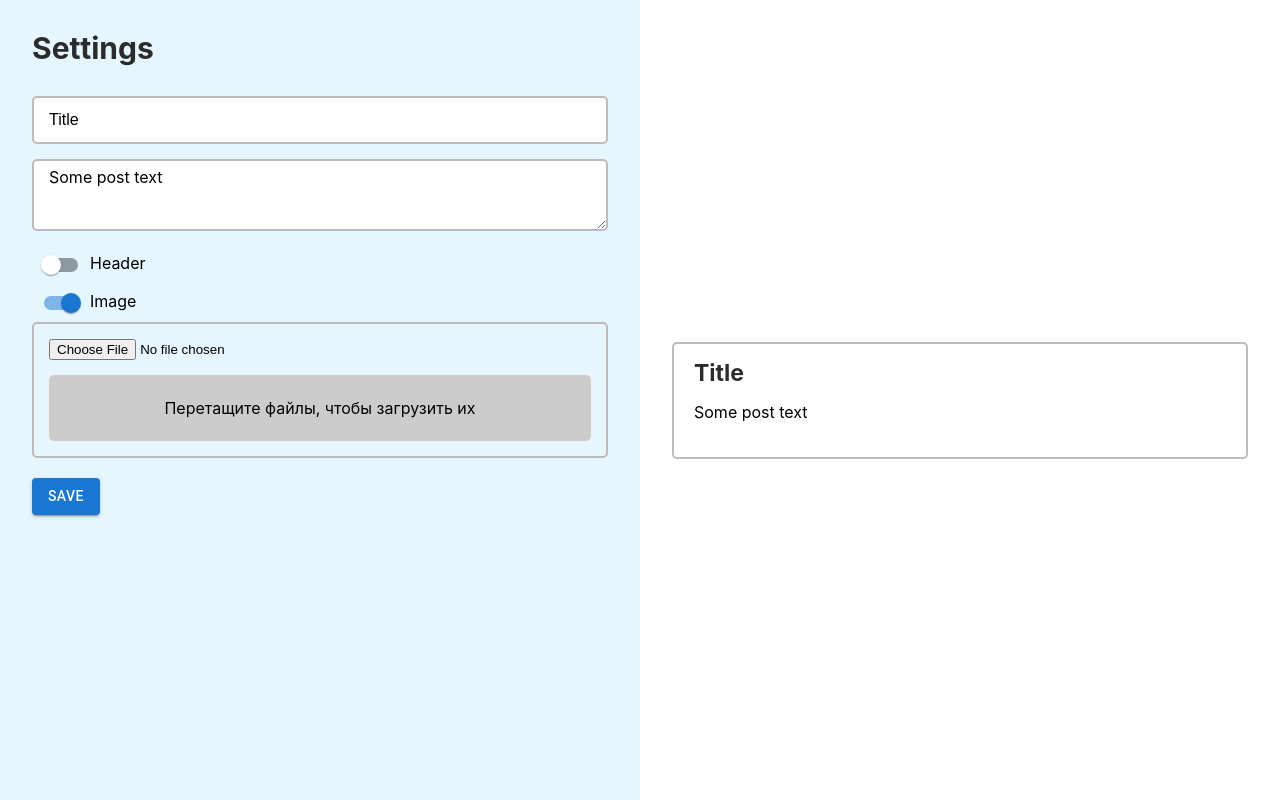
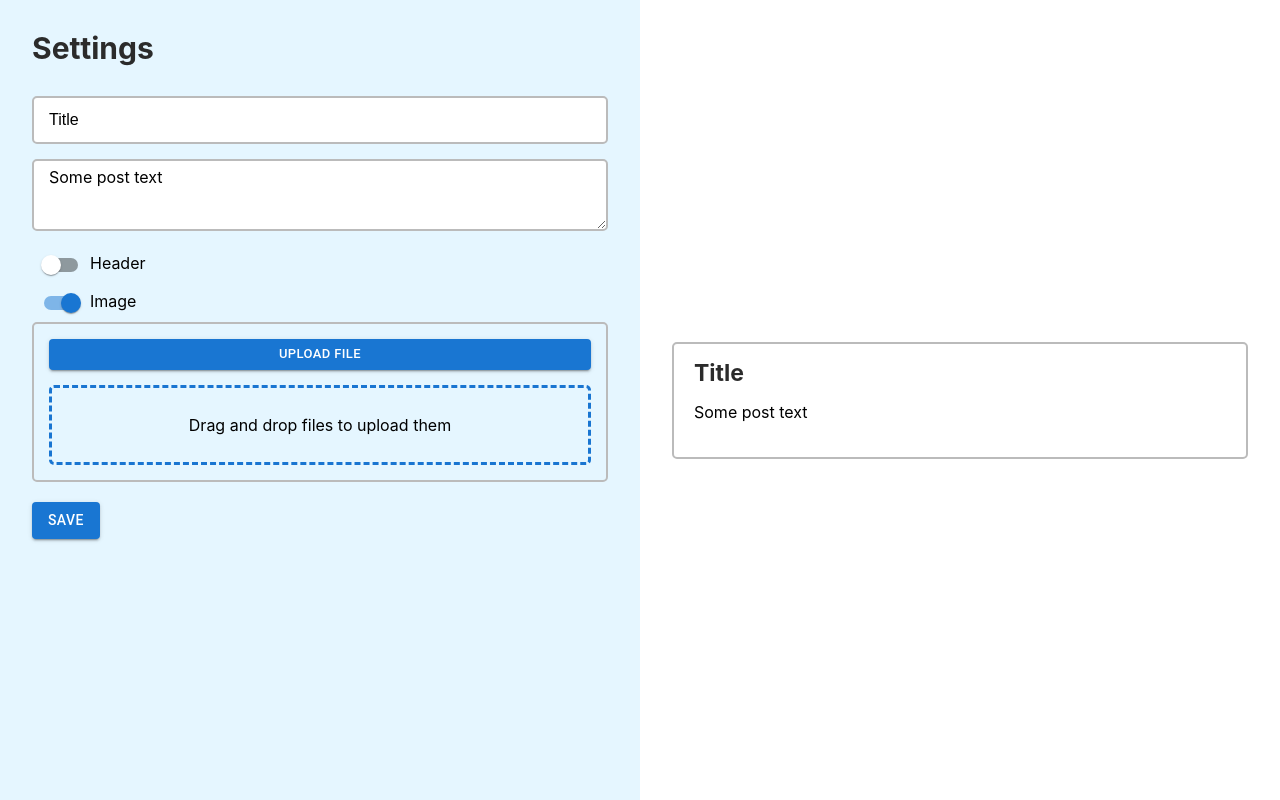
Before and after one commit to manchikooo/media-plus-test, a React (Create React App) app: page / in a window 1280 px wide. Both pictures are taken after a click on the element 51 px from the left and 303 px from the top of the page. Built offline with nearby package versions, Linux system fonts and the light colour scheme.

Commit message:
stylized dropAreaBlock

```diff
--- a/src/components/SettingsBlock/Settings.module.css
+++ b/src/components/SettingsBlock/Settings.module.css
@@ -42,7 +42,7 @@
     justify-content: space-between;
     width: 100%;
     min-height: 100px;
-    height: 17%;
+    height: 20%;
     padding: 15px;
     border: 2px solid #BBBBBB;
     border-radius: 5px;
@@ -54,6 +54,6 @@
     justify-content: center;
     width: 100%;
     height: 65%;
-    background-color: #cccccc;
+    border: 3px dashed #1975D1;
     border-radius: 5px;
 }
--- a/src/components/SettingsBlock/Settings.tsx
+++ b/src/components/SettingsBlock/Settings.tsx
@@ -1,7 +1,7 @@
 import React from 'react';
 import styles from './Settings.module.css'
 import {InputForm} from "../InputForm/InputForm";
-import {Switch} from "@mui/material";
+import {Button, Switch} from "@mui/material";
 import {
     changeHeaderValueAC,
     changeImageValueAC,
@@ -87,20 +87,32 @@ export const Settings = (props: SettingsPropsType) => {
                     <span>Image</span>
                 </div>
                 {props.isImage && <div className={styles.dropAreaBlock}>
-                    <input type='file' onChange={imageValueHandler}/>
+                    <Button
+                        variant="contained"
+                        component="label"
+                        style={{marginBottom: '15px'}}
+                        size='small'
+                    >
+                        Upload File
+                        <input
+                            type="file"
+                            hidden
+                            onChange={imageValueHandler}
+                        />
+                    </Button>
                     {props.isDrag
                         ? <div className={styles.dropArea}
                                onDragStart={toggleDragStartAndOverValue}
                                onDragLeave={toggleDragLeaveValue}
                                onDragOver={toggleDragStartAndOverValue}
                                onDrop={onDropHandler}
-                        >Отпустите файлы, чтобы загрузить их
+                        >Release the files to download them
                         </div>
                         : <div className={styles.dropArea}
                                onDragStart={toggleDragStartAndOverValue}
                                onDragLeave={toggleDragLeaveValue}
                                onDragOver={toggleDragStartAndOverValue}
-                        >Перетащите файлы, чтобы загрузить их
+                        >Drag and drop files to upload them
                         </div>
                     }
                 </div>}
```
